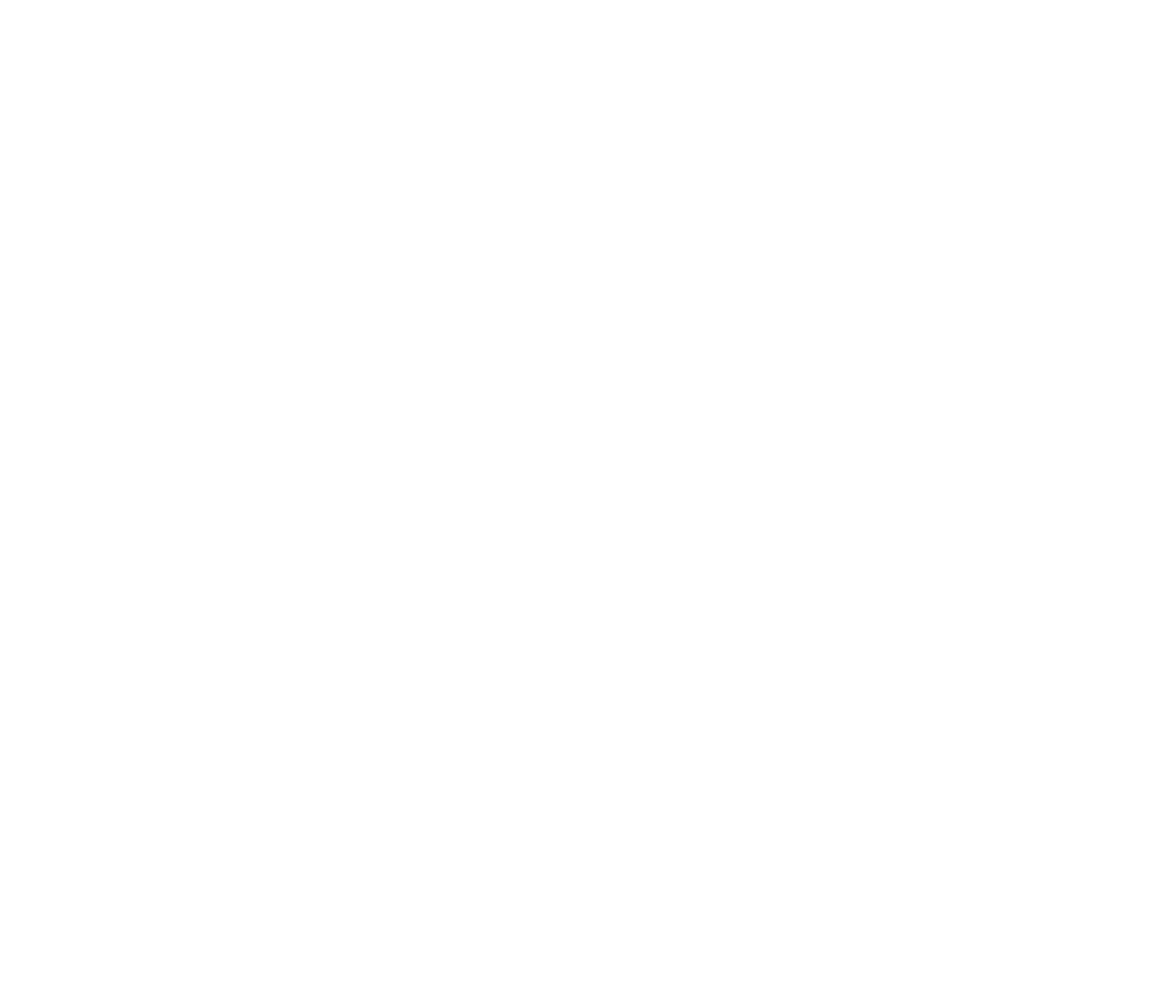
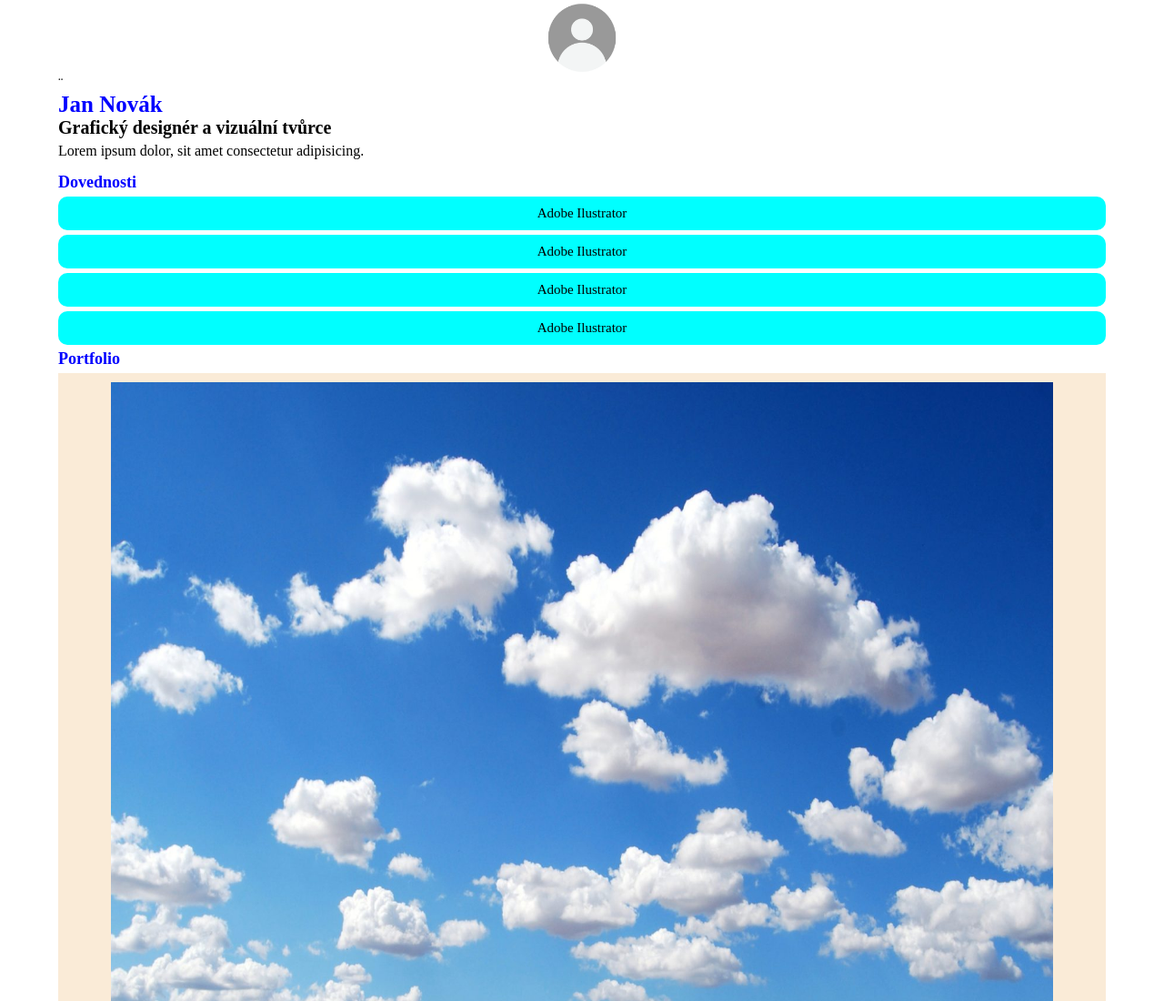
Before and after one commit to zuzasko1144/wd2_1, a plain HTML site: page index.html in a window 1280 px wide. Shown: the top 1100 px of the page at 91% size. Before the commit the page ends 800 px from the top, so only its background shows below. Drawn offline with Linux system fonts and the light colour scheme.

Commit message:
zpráva u aktualizace

```diff
--- a/css/style.css
+++ b/css/style.css
@@ -0,0 +1,86 @@
+*{
+    box-sizing: border-box;
+    padding:0;
+    margin:0;
+
+}
+
+
+
+.profile-picture{
+    width:80px;
+    height:auto;
+    display:block;
+    margin: 0 auto;
+}
+
+.header{
+    width:90%;
+    margin: 0 auto;
+    padding-bottom:15px;
+
+}
+
+.page-header{
+    color:blue;
+    font-size:25px;
+}
+
+.under-header{
+    font-size:20px;
+    padding-bottom:5px;
+}
+
+.main{
+    width:90%;
+    margin: 0 auto;
+
+}
+
+.section-header{
+    font-size:18px;
+    color:blue;
+    padding-bottom:5px;
+}
+
+.dovednosti{
+    text-align:center;
+    font-size:15px;
+}
+
+.dovednost{
+    background-color: aqua;
+    margin-bottom:5px;
+    padding-bottom:10px;
+    padding-top:10px;
+    border-radius:10px;
+    padding:10px;
+
+}
+
+.portfolio-picture{
+   width:90%;
+   display:block;
+   margin:0 auto;
+
+}
+
+.portfolio-item{
+    background-color: antiquewhite;
+    margin-bottom:15px;
+    padding-top:10px;
+    padding-bottom:10px;
+
+}
+
+.portfolio-header{
+    padding-left:12px;
+}
+
+.portfolio-text{
+    padding-left:12px;
+}
+
+.kontakt{
+    padding-bottom:5px;
+}
--- a/index.html
+++ b/index.html
@@ -5,10 +5,114 @@
     <meta charset="UTF-8">
     <meta name="viewport" content="width=device-width, initial-scale=1.0">
     <title>Document</title>
+    <link rel="stylesheet" href="css/style.css">
 </head>
 
 <body>
+    <header class="header">
 
+            <img src="images/profil.webp"alt=profile class="profile-picture">¨
+
+        <div class="header-div">
+            <h1 class="page-header">
+                Jan Novák
+            </h1>
+
+            <h2 class="under-header">
+                Grafický designér a vizuální tvůrce
+            </h2>
+
+            <p class="description">
+                Lorem ipsum dolor, sit amet consectetur adipisicing.
+            </p>
+        </div>
+
+    </header>
+
+    <main class="main">
+        <section class="section">
+            <h2 class="section-header">
+                Dovednosti
+            </h2>
+
+            <div class="dovednosti">
+                <p class="dovednost">
+                    Adobe Ilustrator
+                </p>
+
+                <p class="dovednost">
+                    Adobe Ilustrator
+                </p>
+
+                <p class="dovednost">
+                    Adobe Ilustrator
+                </p>
+
+                <p class="dovednost">
+                    Adobe Ilustrator
+            </p>
+            </div>
+        </section>
+
+        <section class="section">
+            <h2 class="section-header">
+                Portfolio
+            </h2>
+
+            <div class="portfolio-dovednosti">
+              <div class="portfolio-item">
+                <img src="images/obloha.jpg" alt="obrazek" class="portfolio-picture">
+                <h3 class="portfolio-header">
+                    Logo pro kavárnu
+                </h3>
+                <p class="portfolio-text">
+                    Lorem ipsum, dolor sit amet consectetur adipisicing elit. Fugit, quidem?
+                </p>
+              </div>
+
+              <div class="portfolio-item">
+                <img src="images/obloha.jpg" alt="obrazek" class="portfolio-picture">
+                <h3 class="portfolio-header">
+                    Logo pro kavárnu
+                </h3>
+                <p class="portfolio-text">
+                    Lorem ipsum, dolor sit amet consectetur adipisicing elit. Fugit, quidem?
+                </p>
+              </div>
+
+              <div class="portfolio-item">
+                <img src="images/obloha.jpg" alt="obrazek" class="portfolio-picture">
+                <h3 class="portfolio-header">
+                    Logo pro kavárnu
+                </h3>
+                <p class="portfolio-text">
+                    Lorem ipsum, dolor sit amet consectetur adipisicing elit. Fugit, quidem?
+                </p>
+              </div>
+            </div>
+        </section>
+
+        <section class="section">
+            <h2 class="section-header">
+                Kontakt
+            </h2>
+
+            <div class="kontakty">
+                <p class="kontakt">
+                    Email: jannovak@gmail.com
+                </p>
+
+                <p class="kontakt">
+                    Email: jannovak@gmail.com
+                </p>
+
+
+
+
+            </div>
+        </section>
+
+    </main>
 </body>
 
 </html>
```
Also changed, not shown: images/obloha.jpg (added).
